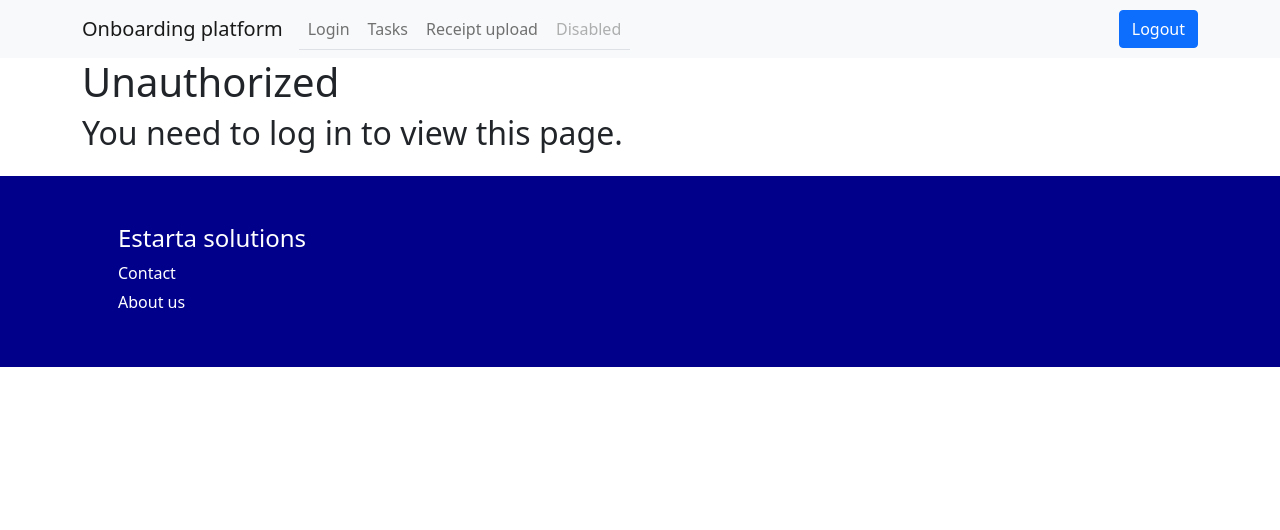
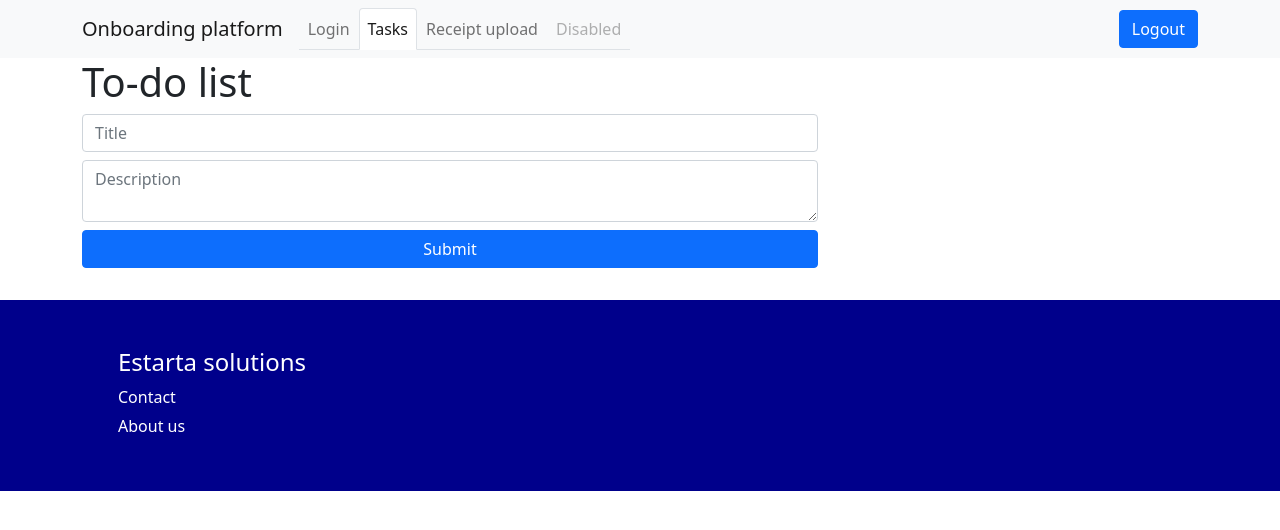
Before and after one commit to tonivuc/demoproject, a React (Create React App) app in the folder frontend/: page /tasks in a window 1280 px wide. Before the commit this address led to /unathorized. Shown: the top 530 px of the page. Built offline with nearby package versions, Linux system fonts and the light colour scheme.

Commit message:
Disabled token, added to-do item form

```diff
--- a/frontend/src/App.js
+++ b/frontend/src/App.js
@@ -11,6 +11,7 @@ import AuthProvider from "./components/authProvider";
 import ProtectedRoute from "./components/protectedRoute";
 import Login from "./pages/login";
 import Register from "./pages/register";
+import Tasks from "./pages/tasks";
 
 function App() {
   return (
@@ -47,16 +48,17 @@ function App() {
               element={
                 <ProtectedRoute>
                   <ContentFrame pageTitle="To-do list">
-                    <LunchWishes />
+                    <Tasks />
                   </ContentFrame>
                 </ProtectedRoute>
               }
             />
             <Route
-              path="unathorized" element={
-                  <ContentFrame pageTitle="Unauthorized">
-                    <h2>You need to log in to view this page.</h2>
-                  </ContentFrame>
+              path="unathorized"
+              element={
+                <ContentFrame pageTitle="Unauthorized">
+                  <h2>You need to log in to view this page.</h2>
+                </ContentFrame>
               }
             />
           </Route>
--- a/frontend/src/components/protectedRoute.jsx
+++ b/frontend/src/components/protectedRoute.jsx
@@ -4,10 +4,11 @@ import { useAuth } from "./authProvider";
 const ProtectedRoute = ({ children }) => {
   const { token } = useAuth();
   console.log("Token is "+token)
-
+  /*
   if (!token) {
     return <Navigate to="/unathorized" replace />;
   }
+  */
 
   return children;
 };
--- /dev/null
+++ b/frontend/src/components/toDoForm.jsx
@@ -0,0 +1,67 @@
+import Form from "react-bootstrap/Form";
+import Row from "react-bootstrap/Row";
+import { useRef, useState } from "react";
+import Col from "react-bootstrap/esm/Col";
+import Button from "react-bootstrap/Button";
+import { Stack } from "react-bootstrap";
+
+function ToDoForm(props) {
+  const [validated, setValidated] = useState(false);
+
+  const nameInputRef = useRef(null);
+  const lunchWishInputRef = useRef(null);
+
+  const submitForm = (event, name, lunchItem) => {
+    const form = event.currentTarget;
+    form.checkValidity();
+    if (isFormValid(name, lunchItem)) {
+      props.onSubmit(event, name, lunchItem);
+      setValidated(true);
+    } else {
+      event.preventDefault();
+      event.stopPropagation();
+      setValidated(false);
+    }
+  };
+
+  const isFormValid = (name, lunchItem) => {
+    return name && lunchItem;
+  };
+
+  return (
+    <Row>
+      <Col sm={8}>
+        <Form
+          noValidate
+          validated={validated}
+          onSubmit={(e) =>
+            submitForm(
+              e,
+              nameInputRef?.current?.value,
+              lunchWishInputRef?.current?.value
+            )
+          }
+        >
+          <Stack gap={2}>
+            <Form.Control placeholder="Title" ref={nameInputRef} />
+            <Form.Control.Feedback type="invalid">
+              Please provide a title.
+            </Form.Control.Feedback>
+            <Form.Control
+              required
+              as="textarea"
+              placeholder="Description"
+              ref={lunchWishInputRef}
+            />
+            <Button variant="primary" type="submit">
+              Submit
+            </Button>
+          </Stack>
+        </Form>
+      </Col>
+      <Col></Col>
+    </Row>
+  );
+}
+
+export default ToDoForm;
--- /dev/null
+++ b/frontend/src/pages/tasks.jsx
@@ -0,0 +1,57 @@
+import LunchWishForm from "../components/lunchWishForm";
+import Container from "react-bootstrap/Container";
+import React, { useEffect } from "react";
+import LunchWishList from "../components/lunchWishList";
+import { useState } from "react";
+import axios from "axios";
+import ToDoForm from "../components/toDoForm";
+
+function Tasks() {
+  const [lunchWishes, setLunchWishes] = useState([]);
+
+  //   useEffect(() => {
+  //     axios
+  //       .get("http://172.16.16.98:3000/api/lunch-wishes")
+  //       .then((res) => {
+  //         const fetchedLunchWishes = parseLunchWishes(res);
+  //         setLunchWishes([...lunchWishes, ...fetchedLunchWishes]);
+  //       })
+  //       .catch((err) => {
+  //         console.log(err);
+  //       });
+  //   }, []);
+
+  const onSubmitLunchWish = (event, name, lunchItem) => {
+    event.preventDefault();
+    const newLunchWish = createLunchWish(name, lunchItem);
+    setLunchWishes([...lunchWishes, newLunchWish]);
+    axios
+      .post("http://172.16.16.98:3000/api/lunch-wishes", {
+        name: newLunchWish.name,
+        lunch_item: newLunchWish.lunchItem,
+      })
+      .then()
+      .catch((err) => {
+        console.log(err);
+      });
+  };
+
+  return (
+    <>
+      <ToDoForm onSubmit={onSubmitLunchWish} />
+      <LunchWishList className="mt-3" lunchWishes={lunchWishes} />
+    </>
+  );
+}
+
+function parseLunchWishes(res) {
+  return res.data.map((lunchWish) => {
+    return createLunchWish(lunchWish.name, lunchWish.lunch_item);
+  });
+}
+
+function createLunchWish(name, lunchItem) {
+  return { name: name, lunchItem: lunchItem };
+}
+
+export default Tasks;
```
